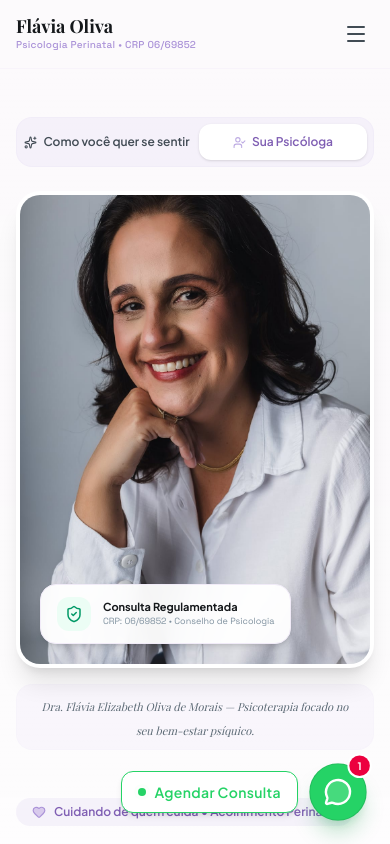
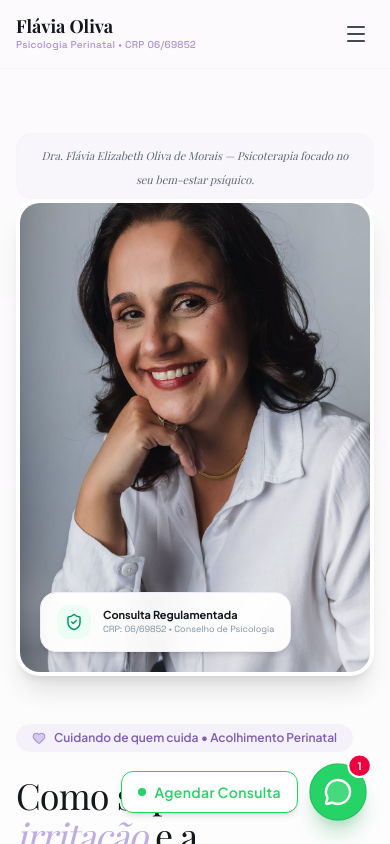
Before and after one commit to eurodev777/stk-react-flavia, a React (Vite) app: page / in a window 390 px wide. Shown: the top 844 px of the page. Built offline with nearby package versions, Linux system fonts and the light colour scheme; a web font is replaced by a local one.

Commit message:
🎨 style: ajustes stk

```diff
--- a/src/App.tsx
+++ b/src/App.tsx
@@ -29,6 +29,7 @@ import Hero from "./components/HeroSection";
 import GoogleMapWrapper from "./components/GoogleMapWrapper";
 import LocationSection from "./components/LocationSection";
 import { ClinicInfo } from "./types";
+import Depoimentos from "./components/Depoimentos";
 
 // Available avatars for the chat head
 const AVATARS = [
@@ -288,6 +289,14 @@ export default function App() {
                 </div>
               </div>
 
+              <div className="w-full">
+                <img
+                  src="psicologa.jpeg"
+                  width={350}
+                  className="mx-auto rounded-3xl"
+                />
+              </div>
+
               {/* Approach Cards Column */}
               <div className="bg-white p-6 md:p-10 rounded-3xl border border-coral-200/40 shadow-xs space-y-6 text-left">
                 <h3 className="font-serif text-xl font-bold text-charcoal-900 border-b border-coral-100 pb-3 flex items-center gap-2">
@@ -374,6 +383,8 @@ export default function App() {
             <Services />
           </div>
         </section>
+
+        <Depoimentos />
 
         {/* FAQ ACCORDION SECTION */}
         <section
--- /dev/null
+++ b/src/components/Depoimentos.tsx
@@ -0,0 +1,96 @@
+export default function Depoimentos() {
+  return (
+    <section className="py-24 bg-gradient-to-b from-orange-50 via-white to-orange-50">
+      <div className="container mx-auto px-6">
+        <div className="max-w-3xl mx-auto text-center mb-16">
+          <span className="inline-flex items-center rounded-full bg-orange-100 px-4 py-2 text-sm font-medium text-coral-600">
+            Depoimentos
+          </span>
+          <h2 className="mt-6 text-4xl md:text-5xl font-bold text-gray-900">
+            Histórias de acolhimento, cuidado e transformação
+          </h2>
+          <p className="mt-6 text-lg text-gray-600">
+            Cada mulher vive sua maternidade de uma forma única. Conheça relatos
+            de pacientes que encontraram apoio emocional durante a gestação,
+            puerpério e outros momentos importantes da vida.
+          </p>
+        </div>
+        <div className="grid gap-8 lg:grid-cols-3">
+          {/* Depoimento 1 */}
+          <div className="rounded-3xl bg-white p-8 shadow-lg shadow-orange-100/50 border border-orange-100">
+            <div className="mb-6 flex text-coral-600 text-xl">★★★★★</div>
+
+            <p className="text-gray-700 leading-relaxed">
+              "Os atendimentos com a Flávia fizeram muita, mas muita diferença
+              mesmo no meu puerpério. Foram períodos difíceis que, com a ajuda e
+              acompanhamento dela, foram ficando mais fáceis e tranquilos de
+              passar.
+              <br />
+              <br />
+              Hoje vejo a importância e a diferença que faz ter uma profissional
+              capacitada e especialista ao meu lado para me ouvir e me acolher
+              quando necessário.
+              <br />
+              <br />
+              Agradeço de coração por poder ter a Flávia me acompanhando. Me
+              sinto em um ambiente seguro, onde sei que posso falar e ser
+              ouvida."
+            </p>
+
+            <div className="mt-8 pt-6 border-t border-orange-100">
+              <h4 className="font-semibold text-gray-900">Maisa</h4>
+              <p className="text-sm text-coral-600">Paciente</p>
+            </div>
+          </div>
+
+          {/* Depoimento 2 */}
+          <div className="rounded-3xl bg-white p-8 shadow-lg shadow-orange-100/50 border border-orange-100">
+            <div className="mb-6 flex text-coral-600 text-xl">★★★★★</div>
+
+            <p className="text-gray-700 leading-relaxed">
+              "Comecei o acompanhamento durante a gravidez, em um momento de
+              muitas inseguranças e ansiedade. A Flávia me ajudou a compreender
+              meus sentimentos sem julgamentos e me deu ferramentas para viver
+              essa fase com mais tranquilidade.
+              <br />
+              <br />
+              Em cada consulta me senti acolhida e respeitada. Foi um suporte
+              fundamental para que eu pudesse vivenciar a maternidade com mais
+              confiança e leveza."
+            </p>
+
+            <div className="mt-8 pt-6 border-t border-orange-100">
+              <h4 className="font-semibold text-gray-900">Carolina</h4>
+              <p className="text-sm text-coral-600">Paciente</p>
+            </div>
+          </div>
+
+          {/* Depoimento 3 */}
+          <div className="rounded-3xl bg-white p-8 shadow-lg shadow-orange-100/50 border border-orange-100">
+            <div className="mb-6 flex text-coral-600 text-xl">★★★★★</div>
+
+            <p className="text-gray-700 leading-relaxed">
+              "Encontrar a Flávia foi um divisor de águas para mim. Eu estava me
+              sentindo sobrecarregada emocionalmente e sem saber como lidar com
+              tantas mudanças que a maternidade trouxe.
+              <br />
+              <br />
+              Desde o primeiro atendimento senti confiança e acolhimento. Aos
+              poucos fui aprendendo a olhar para mim com mais carinho e a
+              enfrentar os desafios com mais segurança.
+              <br />
+              <br />
+              Sou muito grata por todo o cuidado e atenção que recebi durante
+              esse processo."
+            </p>
+
+            <div className="mt-8 pt-6 border-t border-orange-100">
+              <h4 className="font-semibold text-gray-900">Juliana</h4>
+              <p className="text-sm text-coral-600">Paciente</p>
+            </div>
+          </div>
+        </div>
+      </div>
+    </section>
+  );
+}
--- a/src/components/GoogleMapWrapper.tsx
+++ b/src/components/GoogleMapWrapper.tsx
@@ -37,20 +37,11 @@ export default function GoogleMapWrapper({
       {/* Floating Mini Address Identity Banner for ease-of-use */}
       <div className="relative z-20 w-full bg-slate-900 text-white p-4 flex flex-col sm:flex-row justify-between items-start sm:items-center gap-3 bg-opacity-95 backdrop-blur-xs border-t border-slate-800">
         <div className="text-left font-sans">
-          <p className="text-[10px] text-brand-lilac font-semibold tracking-wider font-mono">
-            MAPA INTERATIVO PRESENCIAL
-          </p>
           <p className="text-sm font-semibold">{clinic.address}</p>
           <p className="text-xs text-slate-300">
             {clinic.complement} &bull; {clinic.cep} &bull; Sorocaba, SP
           </p>
         </div>
-        <div className="flex gap-2 w-full sm:w-auto self-stretch sm:self-center justify-end">
-          <span className="inline-flex items-center gap-1.5 text-xs bg-slate-800 text-slate-300 py-1.5 px-3 rounded-full border border-slate-700 font-mono">
-            <span className="w-1.5 h-1.5 rounded-full bg-emerald-400 animate-pulse" />
-            Mapa Ativo
-          </span>
-        </div>
       </div>
     </div>
   );
--- a/src/components/HeroSection.tsx
+++ b/src/components/HeroSection.tsx
@@ -137,44 +137,18 @@ export default function Hero() {
 
           {/* Right Column: Interactive Image Switcher (5 columns on large screens) */}
           <div className="lg:col-span-5 flex flex-col items-center order-1 lg:order-2">
-            {/* View Switching Tab Header */}
-            <div className="flex gap-2 p-1.5 bg-coral-100/60 rounded-2xl mb-6 w-full max-w-sm border border-coral-200/20">
-              <button
-                onClick={() => setActiveTab("transformation")}
-                className={`flex-1 flex items-center justify-center gap-1.5 py-2.5 rounded-xl text-xs font-semibold transition-all ${
-                  activeTab === "transformation"
-                    ? "bg-white text-coral-800 shadow-sm font-bold"
-                    : "text-charcoal-700 hover:text-coral-600 hover:bg-white/40"
-                }`}
-              >
-                <Sparkles
-                  size={13}
-                  className={
-                    activeTab === "transformation" ? "text-coral-500" : ""
-                  }
-                />
-                <span>Como você quer se sentir</span>
-              </button>
-              <button
-                onClick={() => setActiveTab("therapist")}
-                className={`flex-1 flex items-center justify-center gap-1.5 py-2.5 rounded-xl text-xs font-semibold transition-all ${
-                  activeTab === "therapist"
-                    ? "bg-white text-coral-800 shadow-sm font-bold"
-                    : "text-charcoal-700 hover:text-coral-600 hover:bg-white/40"
-                }`}
-              >
-                <UserCheck
-                  size={13}
-                  className={activeTab === "therapist" ? "text-coral-500" : ""}
-                />
-                <span>Sua Psicóloga</span>
-              </button>
-            </div>
-
             {/* Main Visual Container */}
             <div className="relative w-full max-w-sm">
               {/* Decorative Warm Back-Frame */}
               <div className="absolute inset-0 bg-coral-200 border-2 border-coral-100 rounded-3xl translate-x-3 translate-y-3 -z-10 transition-transform duration-500 hover:translate-x-4 hover:translate-y-4" />
+
+              {/* Sub-image caption */}
+              <div className="mt-4 text-center max-w-sm bg-coral-100/35 px-4 py-2 rounded-2xl border border-coral-200/10">
+                <span className="text-[11px] text-charcoal-600 font-serif italic">
+                  Dra. Flávia Elizabeth Oliva de Morais — Psicoterapia focado no
+                  seu bem-estar psíquico.
+                </span>
+              </div>
 
               <div className="relative rounded-3xl overflow-hidden border-4 border-white shadow-xl bg-slate-50 aspect-3/4">
                 <AnimatePresence mode="wait">
@@ -240,15 +214,6 @@ export default function Hero() {
                 </AnimatePresence>
               </div>
             </div>
-
-            {/* Sub-image caption */}
-            <div className="mt-4 text-center max-w-sm bg-coral-100/35 px-4 py-2 rounded-2xl border border-coral-200/10">
-              <span className="text-[11px] text-charcoal-600 font-serif italic">
-                {activeTab === "transformation"
-                  ? '"Cuidar da sua mente é o primeiro passo para nutrir a vida do seu bebê com paz."'
-                  : "Dra. Flávia Elizabeth Oliva de Morais — Psicoterapia focado no seu bem-estar psíquico."}
-              </span>
-            </div>
           </div>
         </div>
       </div>
--- a/src/components/LocationSection.tsx
+++ b/src/components/LocationSection.tsx
@@ -64,7 +64,7 @@ export default function LocationSection({ clinic }: LocationSectionProps) {
             />
 
             {/* Action buttons immediately below map */}
-            <div className="flex flex-col sm:flex-row gap-3">
+            {/* <div className="flex flex-col sm:flex-row gap-3">
               <button
                 onClick={handleCopy}
                 className={`flex-1 inline-flex items-center justify-center gap-2 py-3 px-4 rounded-xl text-sm font-semibold border transition-all duration-300 cursor-pointer ${
@@ -98,7 +98,7 @@ export default function LocationSection({ clinic }: LocationSectionProps) {
                 <Navigation className="w-4 h-4 fill-slate-950" />
                 Como Chegar (Abrir no Google Maps)
               </a>
-            </div>
+            </div> */}
           </div>
 
           {/* Column 2: Details and Guide Tabs (5/12 cols) */}
--- a/src/components/Services.tsx
+++ b/src/components/Services.tsx
@@ -185,6 +185,16 @@ export default function Services() {
           );
         })}
       </div>
+
+      <div className="w-1/4 mx-auto">
+        <a
+          href="https://api.whatsapp.com/send?phone=5515988096168&text=Quero%20agendar%20uma%20consulta"
+          target="_blank"
+          className="w-full text-center block py-3 bg-coral-700 hover:bg-coral-800 text-white text-lg font-bold rounded-xl transition-colors"
+        >
+          Agendar Consulta
+        </a>
+      </div>
     </div>
   );
 }
```
